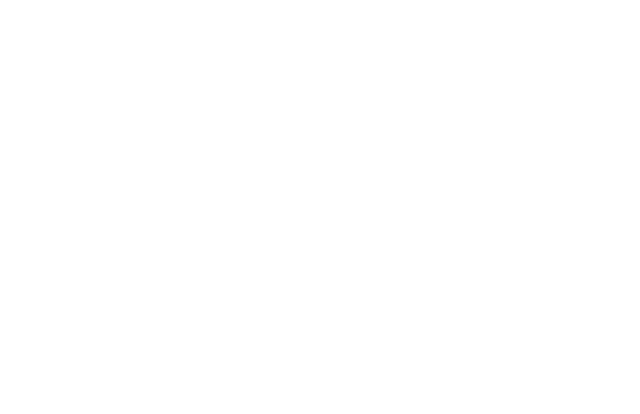
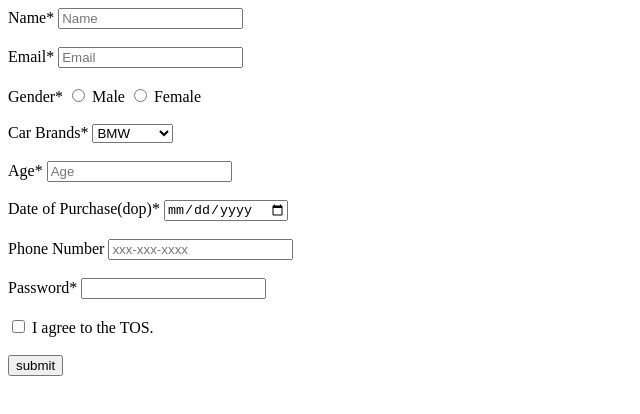
Before and after one commit to acciojob/car-insurance-form-azmat-ali-1, a website: page main.html in a window 1280 px wide. Shown: the whole page, without its empty margins (0-640 px from the left). Drawn offline with Linux system fonts and the light colour scheme.

Commit message:
created a submission

```diff
--- a/main.html
+++ b/main.html
@@ -10,7 +10,54 @@
 	<!-- the entire body must be written by student -->
     <script type="text/javascript" src="./script.js">
 </script>
-
+<form method="post"
+		>
+		<label for="name">Name*</label>
+		<input type="text" placeholder="Name" required id="name">
+		<br/>
+		<br/>
+		<label for="email">Email*</label>
+		<input type="email" placeholder="Email" required id="email" >
+		<br/>
+		<br/>
+		<label>Gender*
+		<input type="radio" value="gender_m" id="male" name="gender">
+		<label for="male" >Male</label>
+		<input type="radio" value="gender_f" id="female" name="gender">
+		<label for="female" >Female</label>
+		</label>
+		<br/>
+		<br/>
+		<label for="cars" >Car Brands*</label>
+		<select id="cars" name="car">
+				<option value="BMW">BMW</option>
+				<option value="Audi">Audi</option>
+				<option value="Mercedez">Mercedez</option>
+		</select>
+		<br/>
+		<br/>
+		<label for="carage">Age*</label>
+		<input type="number" required id="carage" placeholder="Age">
+		<br/>
+		<br/>
+		<label for="dop">Date of Purchase(dop)*</label>
+		<input type="date" required id="dop">
+		<br/>
+		<br/>
+		<label for="tel">Phone Number</label>
+		<input type="tel" id="tel" placeholder="xxx-xxx-xxxx">
+		<br/>
+		<br/>
+		<label for="password">Password*</label>
+		<input type="password" required id="password">
+		<br/>
+		<br/>
+		<input type="checkbox" id="tos" required>
+		<label for="tos">I agree to the TOS.</label>
+		<br/>
+		<br/>
+		<button type="submit">submit</button>
+	</form>
 </body>
 
 </html>
```
